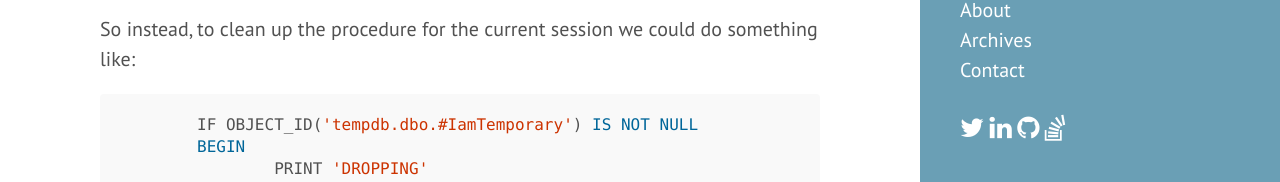
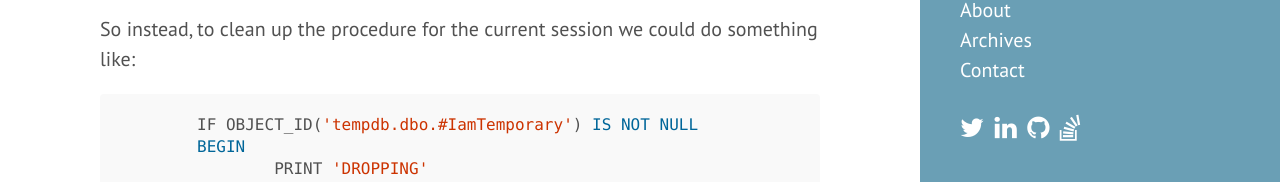
Before and after one commit to jfbourke/jfbourke.github.io, a Jekyll site: the page built from index.html, in a window 1280 px wide and 1400 px high, scrolled down 569 px. Shown: the part 1215-1397 px from the top of the window. Built offline with Jekyll 4.4.1, drawn with Linux system fonts in a browser that asks for light colours; Markdown is read by kramdown in place of the engine named in the settings; the list of posts is cut into pages by our own code; comment, search, counter and statistics services are not loaded.

Commit message:
Giving those icons some space

```diff
--- a/public/css/bourke.css
+++ b/public/css/bourke.css
@@ -11,6 +11,10 @@
 
 .sidebar-social {
 	margin-top: 30px;
+}
+
+.sidebar-social a {
+	margin-right: 5px;
 }
 
 footer#site-footer {
```
